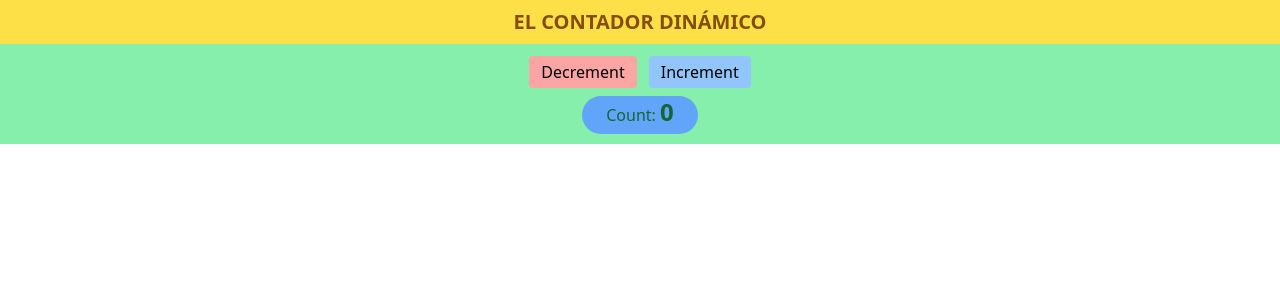
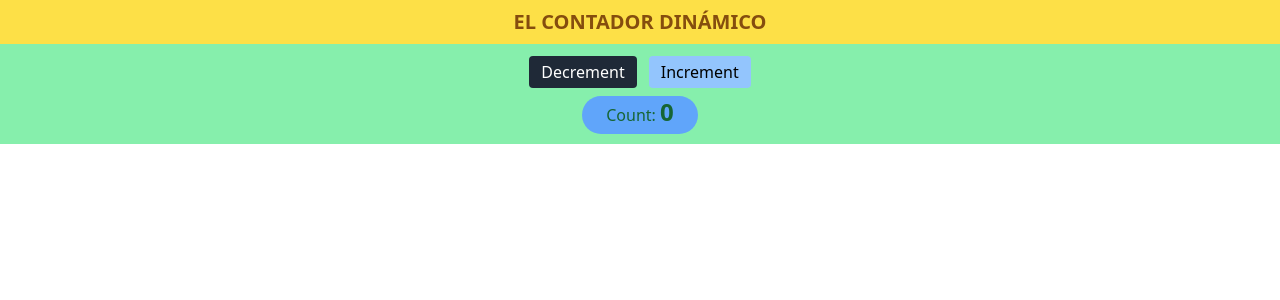
Before and after one commit to Jhonttt/ejercicios-formacion-alebat, a Nuxt app in the folder nuxt-vue-exercises/: page / in a window 1280 px wide. Shown: the top 300 px of the page. Built offline with nearby package versions, Linux system fonts and the light colour scheme.

Commit message:
feat(app/components/TheCounter): dar limitaciones al contador para que solo se permita en un rango 0 > x <= 10

```diff
--- a/nuxt-vue-exercises/app/components/TheCounter.vue
+++ b/nuxt-vue-exercises/app/components/TheCounter.vue
@@ -1,5 +1,16 @@
 <script setup lang="ts">
 const count = ref(0);
+
+const plusOneCounter = () => {
+  if (count.value >= 10 ) return;
+  count.value++;
+}
+
+const minusOneCounter = () => {
+  if (count.value <= 0 ) return;
+  count.value--;
+}
+
 </script>
 
 <template>
@@ -10,10 +21,14 @@ const count = ref(0);
       <TheTitle>El contador dinámico</TheTitle>
     </div>
     <div class="flex justify-center gap-3 pt-3">
-      <button class="bg-red-300 px-3 py-1 rounded hover:bg-red-950 hover:text-red-200" @click="count--">
+      <button class="bg-red-300 px-3 py-1 rounded hover:bg-red-950 hover:text-red-200 disabled:bg-gray-800 disabled:text-white disabled:cursor-not-allowed" @click="minusOneCounter"
+      :disabled="count <= 0"
+      >
         Decrement
       </button>
-      <button class="bg-blue-300 px-3 py-1 rounded hover:bg-blue-950 hover:text-blue-200" @click="count++">
+      <button class="bg-blue-300 px-3 py-1 rounded hover:bg-blue-950 hover:text-blue-200 disabled:bg-gray-800 disabled:text-white disabled:cursor-not-allowed" @click="plusOneCounter"
+      :disabled="count >= 10"
+      >
         Increment
       </button>
     </div>
```
